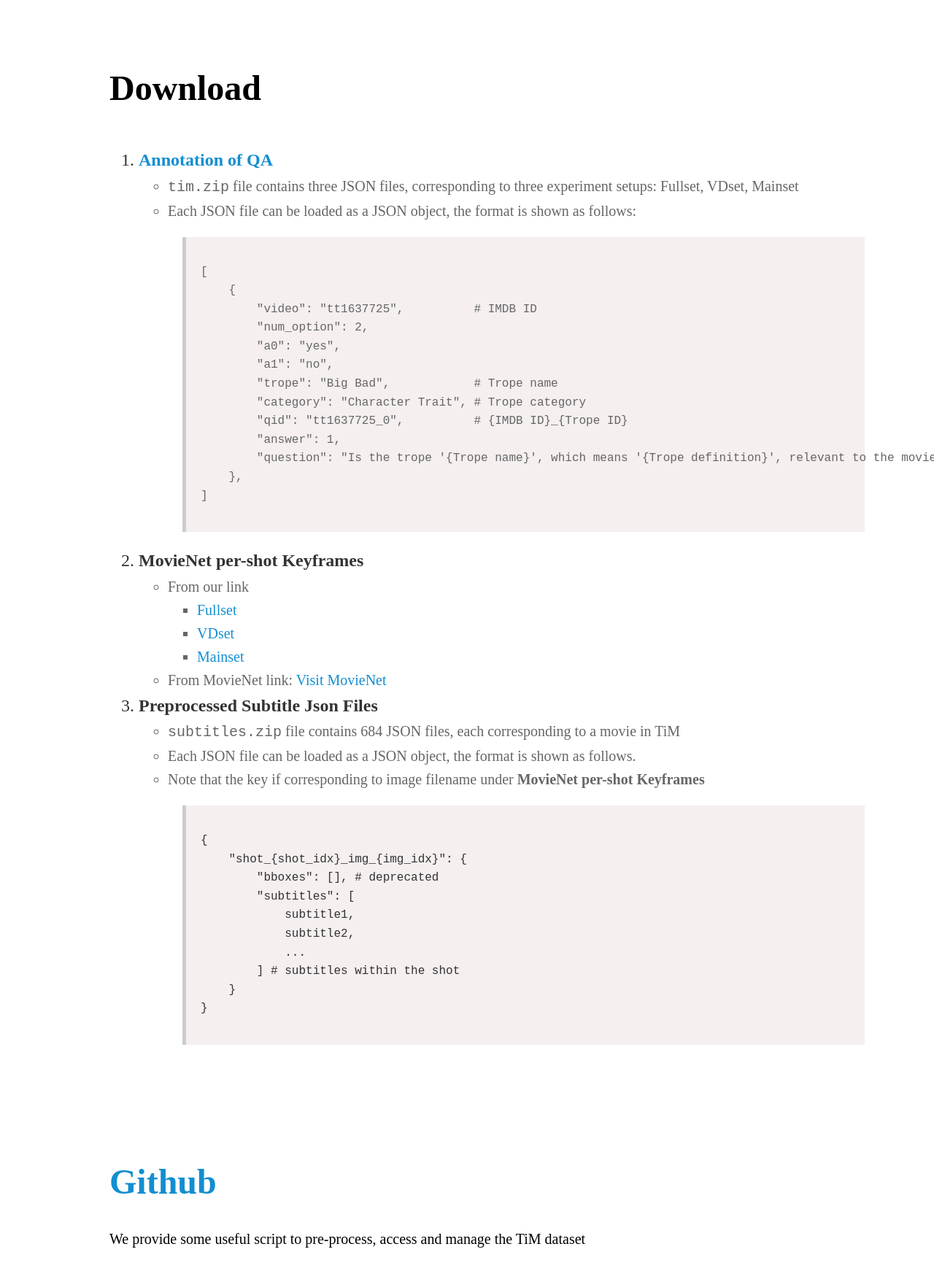
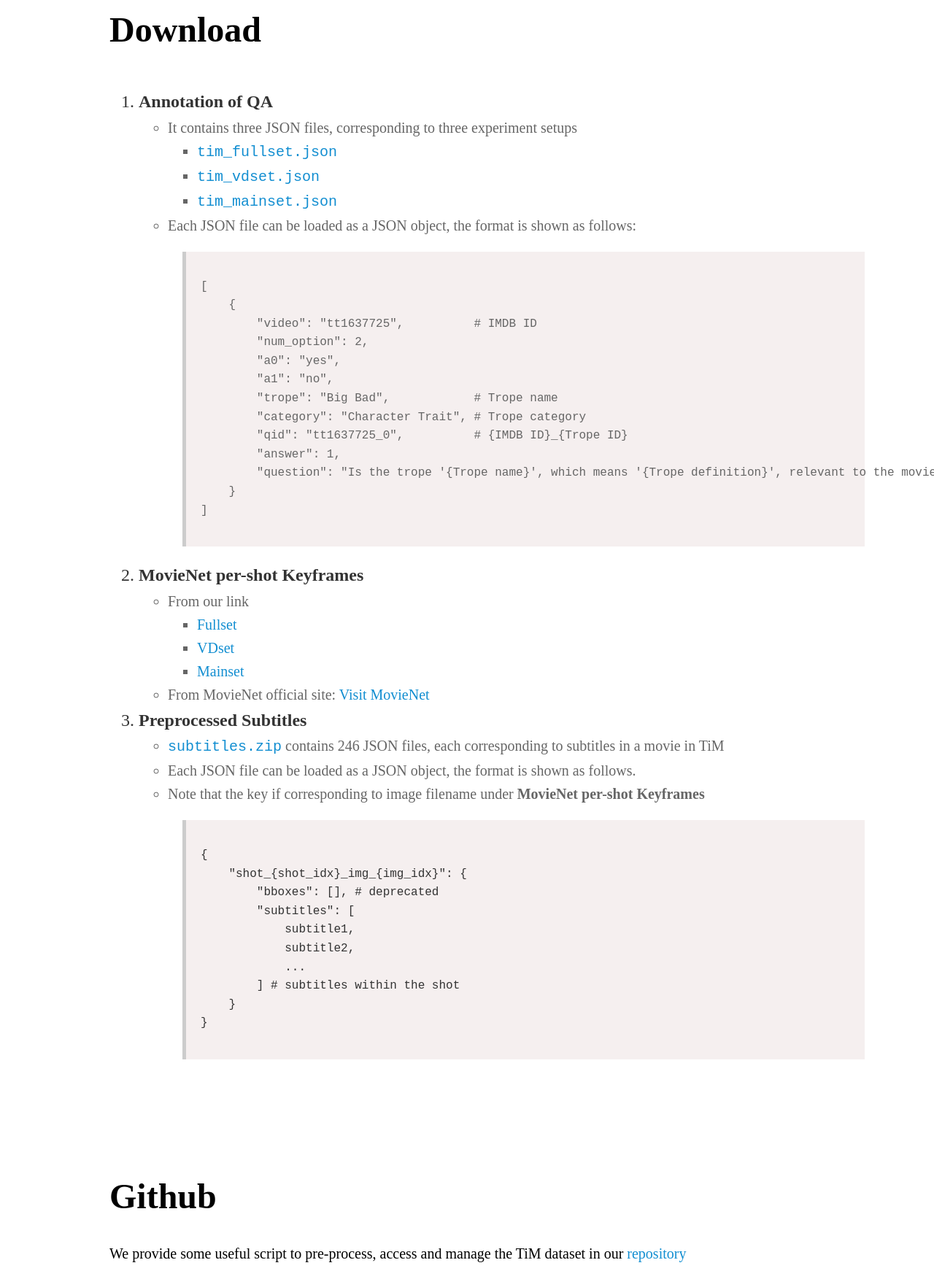
Before and after one commit to ander1119/TiM, a plain HTML site: page docs/index.html in a window 1280 px wide. Shown: the part 1931-3684 px from the top of the page at 73% size. Drawn offline with Linux system fonts and the light colour scheme.

Commit message:
version 1.1

```diff
--- a/docs/index.html
+++ b/docs/index.html
@@ -99,7 +99,7 @@
             font-size: 20px; /* Smaller font size for second-level items */
             color: #666; /* Slightly lighter color */
         }
-        .block-content, .download-content, .author-content {
+        .overview-content, .download-content, .author-content {
             display: flex;
         }
         #block3 blockquote {
@@ -115,11 +115,12 @@
 
         .overview-section {
             flex: 1;
-            padding: 40px;
+            /* padding: 40px; */
             max-width: 40%;
         }
         .download-section .author-section .repo-section {
             flex: 1;
+            /* padding: 40px; */
             padding: 40px;
         }
 
@@ -176,7 +177,7 @@
         </div>
     </div>
     <div id="block2" class="block">
-        <div class="block-content">
+        <div class="overview-content">
             <div class="overview-section">
                 <h2>Overview</h2>
                 <p>Trope in Movies (TiM) comprises (1) 684 movies, each annotated with per-shot keyframes, subtitles, and trope labels, and (2) 95 trope identification queries accompanied by their definitions.</p>
@@ -193,9 +194,14 @@
                 <h2>Download</h2>
                 <ol>
                     <li>
-                        <a href="https://drive.google.com/drive/folders/1XICBEwjz0zoFxUoqDkKXQFS_rgmEpAy4?usp=sharing"><strong>Annotation of QA</strong></a>
+                        <strong>Annotation of QA</strong>
                         <ul>
-                            <li><code>tim.zip</code> file contains three JSON files, corresponding to three experiment setups: Fullset, VDset, Mainset</li>
+                            <li>It contains three JSON files, corresponding to three experiment setups
+                                <ul>
+                                    <li><a href="https://drive.google.com/file/d/1A-nyPbPLa_o7Edkhj7nf1_vu_6J96j2R/view?usp=sharing"><code>tim_fullset.json</code></a></li>
+                                    <li><a href="https://drive.google.com/file/d/1gktosdX6Y3PBMvdLthw_q2P7EknmQs8K/view?usp=sharing"><code>tim_vdset.json</code></a></li>
+                                    <li><a href="https://drive.google.com/file/d/1IxGS99nPJri2YYYIfEdloUekYsKhh8k7/view?usp=sharing"><code>tim_mainset.json</code></a></li>
+                                </ul>
                             <li>Each JSON file can be loaded as a JSON object, the format is shown as follows:
                                 <blockquote>
                                     <pre><code>[
@@ -209,7 +215,7 @@
         "qid": "tt1637725_0",          # {IMDB ID}_{Trope ID}
         "answer": 1,
         "question": "Is the trope '{Trope name}', which means '{Trope definition}', relevant to the movie?"
-    },
+    }
 ]</code></pre>
                                 </blockquote>
                             </li>
@@ -225,13 +231,13 @@
                                     <li><a href="https://drive.google.com/file/d/1nAiELTfU1XXgK-e7b-lXD5T8cCdIhMo4/view?usp=sharing">Mainset</a></li>
                                 </ul>
                             </li>
-                            <li>From MovieNet link: <a href="https://movienet.github.io/">Visit MovieNet</a></li>
+                            <li>From MovieNet official site: <a href="https://movienet.github.io/">Visit MovieNet</a></li>
                         </ul>
                     </li>
                     <li>
-                        <strong>Preprocessed Subtitle Json Files</strong>
+                        <strong>Preprocessed Subtitles</strong>
                         <ul>
-                            <li><code>subtitles.zip</code> file contains 684 JSON files, each corresponding to a movie in TiM</li>
+                            <li><a href="https://drive.google.com/file/d/1XLsw2vQoOHegR_9rrV0q8CFLNVOlcrCL/view?usp=sharing"><code>subtitles.zip</code></a> contains 246 JSON files, each corresponding to subtitles in a movie in TiM</li>
                             <li>Each JSON file can be loaded as a JSON object, the format is shown as follows.
                             <li>Note that the key if corresponding to image filename under <strong>MovieNet per-shot Keyframes</strong></li>
                                 <blockquote>
@@ -252,15 +258,15 @@
         </div>
     </div>
     <div id="block4" class="block">
-        <div class="block-content">
+        <div class="overview-content">
             <div class="repo-section">
-                <a href="https://github.com/ander1119/TiM"><h2>Github</h2></a>
-                <p>We provide some useful script to pre-process, access and manage the TiM dataset</p>
+                <h2>Github</h2>
+                <p>We provide some useful script to pre-process, access and manage the TiM dataset in our <a href="https://github.com/ander1119/TiM">repository</a></p>
             </div>
         </div>
     </div>
     <div id="block5" class="block">
-        <div class="block-content">
+        <div class="overview-content">
             <div class="author-section">
                 <h2>Contact Us</h2>
                 <p>Hung-Ting Su: htsu@cmlab.csie.ntu.edu.tw</p>
```
